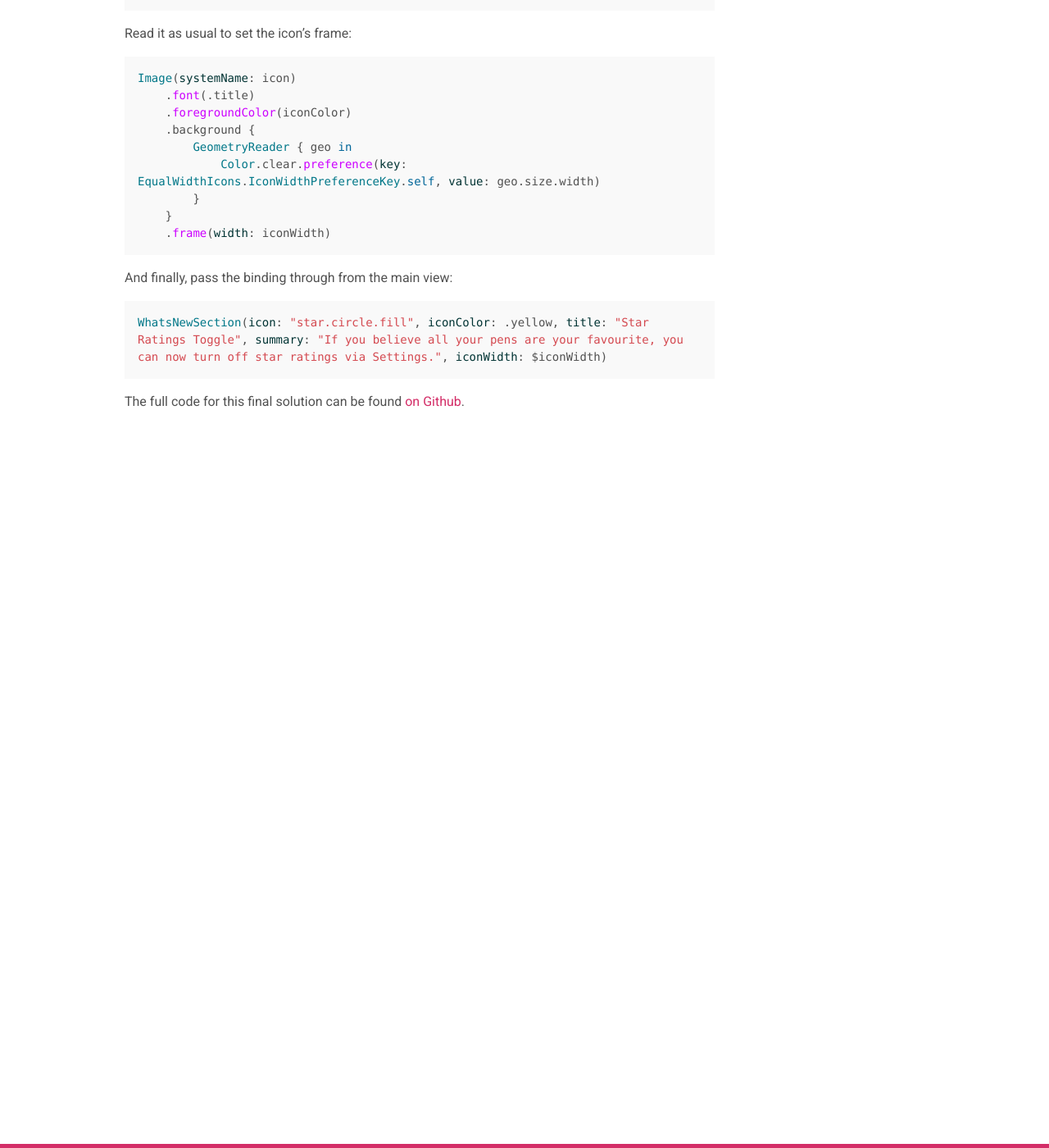
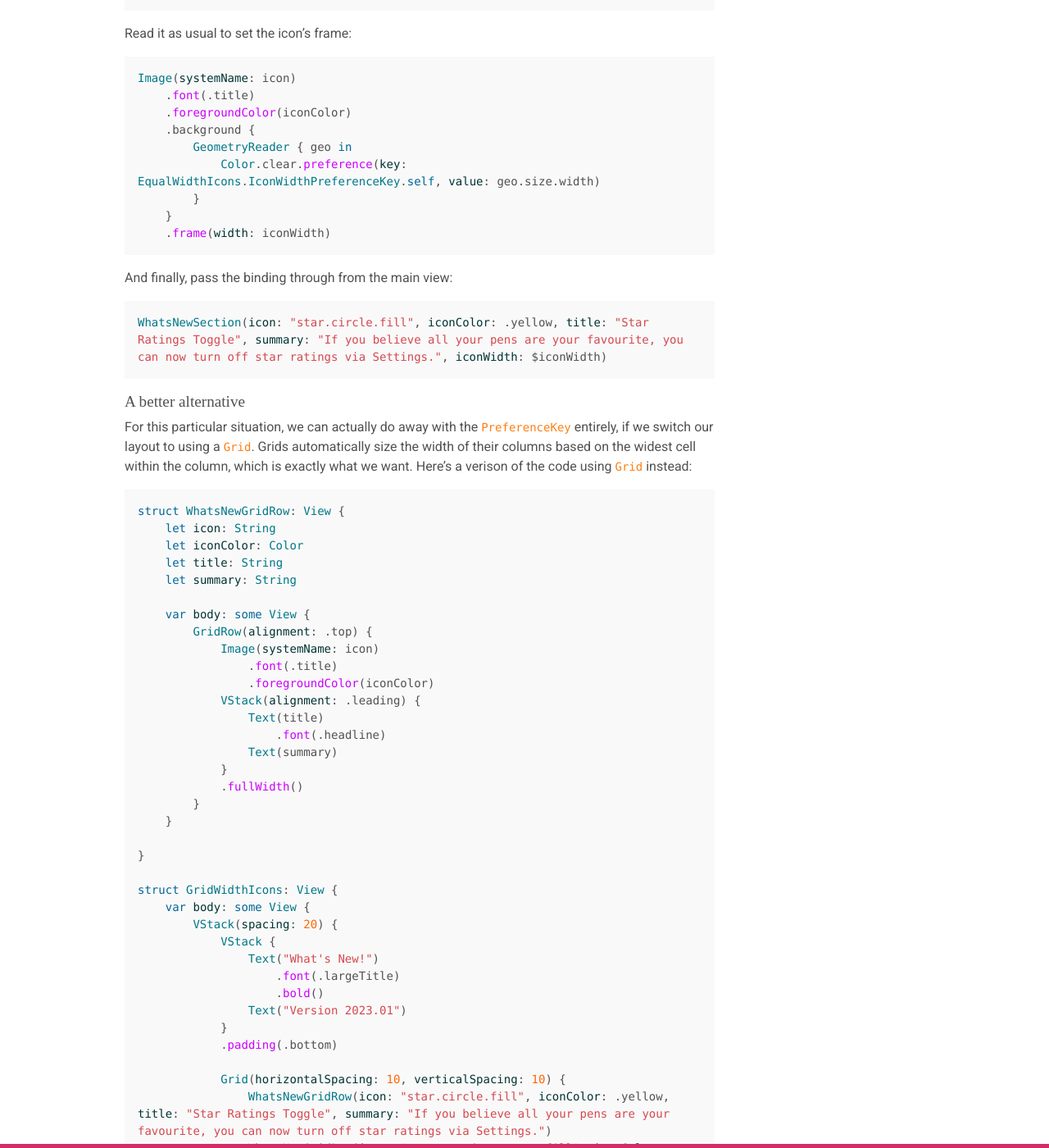
Before and after one commit to benbacardi/benbacardi.github.io, a Jekyll site: the page built from _posts/2023-02-02-swiftui-equal-width-icons.md, in a window 1280 px wide and 1400 px high, scrolled down 8622 px. Shown: the whole window at 82% size. Built offline with Jekyll 4.4.1, drawn with Linux system fonts in a browser that asks for light colours; some web fonts are replaced; some of the changed text lies outside the part shown.

Commit message:
Add note about Grid

````diff
--- a/_posts/2023-02-02-swiftui-equal-width-icons.md
+++ b/_posts/2023-02-02-swiftui-equal-width-icons.md
@@ -306,4 +306,58 @@ And finally, pass the binding through from the main view:
 WhatsNewSection(icon: "star.circle.fill", iconColor: .yellow, title: "Star Ratings Toggle", summary: "If you believe all your pens are your favourite, you can now turn off star ratings via Settings.", iconWidth: $iconWidth)
 ```
 
-The full code for this final solution can be found [on Github](https://gist.github.com/benbacardi/4df235736f03cd4cda5cc32d828a9298).
+### A better alternative
+
+For this particular situation, we can actually do away with the `PreferenceKey` entirely, if we switch our layout to using a `Grid`. Grids automatically size the width of their columns based on the widest cell within the column, which is exactly what we want. Here's a verison of the code using `Grid` instead:
+
+```swift
+struct WhatsNewGridRow: View {
+    let icon: String
+    let iconColor: Color
+    let title: String
+    let summary: String
+
+    var body: some View {
+        GridRow(alignment: .top) {
+            Image(systemName: icon)
+                .font(.title)
+                .foregroundColor(iconColor)
+            VStack(alignment: .leading) {
+                Text(title)
+                    .font(.headline)
+                Text(summary)
+            }
+            .fullWidth()
+        }
+    }
+
+}
+
+struct GridWidthIcons: View {
+    var body: some View {
+        VStack(spacing: 20) {
+            VStack {
+                Text("What's New!")
+                    .font(.largeTitle)
+                    .bold()
+                Text("Version 2023.01")
+            }
+            .padding(.bottom)
+
+            Grid(horizontalSpacing: 10, verticalSpacing: 10) {
+                WhatsNewGridRow(icon: "star.circle.fill", iconColor: .yellow, title: "Star Ratings Toggle", summary: "If you believe all your pens are your favourite, you can now turn off star ratings via Settings.")
+                WhatsNewGridRow(icon: "square.and.arrow.up.fill", iconColor: .green, title: "Share Sheet Fix", summary: "Fixed an issue where the date in your Currently Ink'd shared image would not display correctly.")
+                WhatsNewGridRow(icon: "scroll.fill", iconColor: .blue, title: "Brand List Fix", summary: "Fixed issues with duplicate brands populating your Brand List.")
+                WhatsNewGridRow(icon: "ladybug.fill", iconColor: .red, title: "Misc. Bug Fixes", summary: "Plenty of other minor improvements.")
+            }
+
+            Spacer()
+        }
+        .padding()
+    }
+}
+```
+
+The result is identical, with a little less code a lot less complexity. However, there are still some situations where you want icons or other views to match widths or heights but a grid isn't appropriate—there may be other content between the views, for example, that you don't want conforming to a grid—so the `PreferenceKey` method is still valuable to know.
+
+The full code for both solutions can be found [on Github](https://gist.github.com/benbacardi/4df235736f03cd4cda5cc32d828a9298).
````
